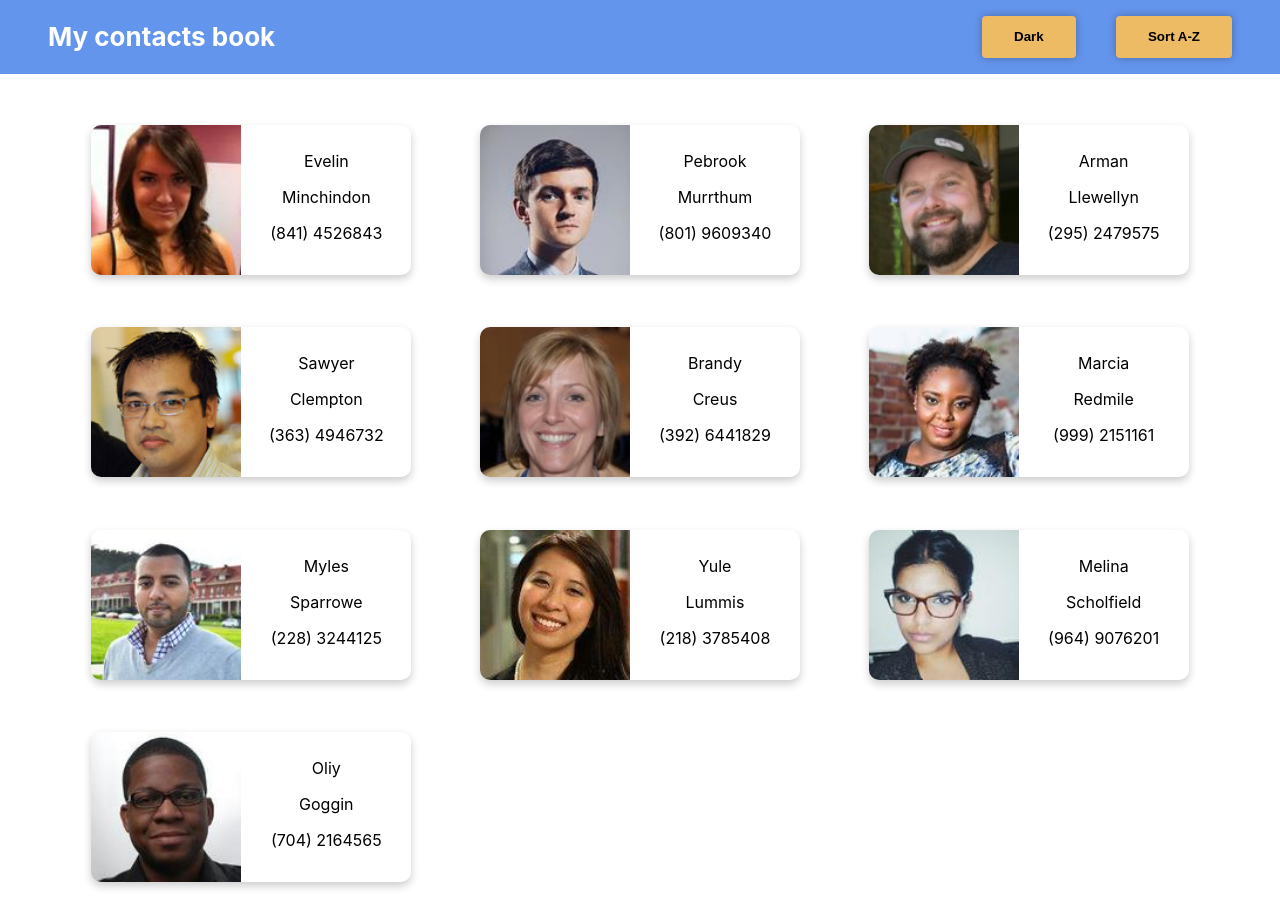
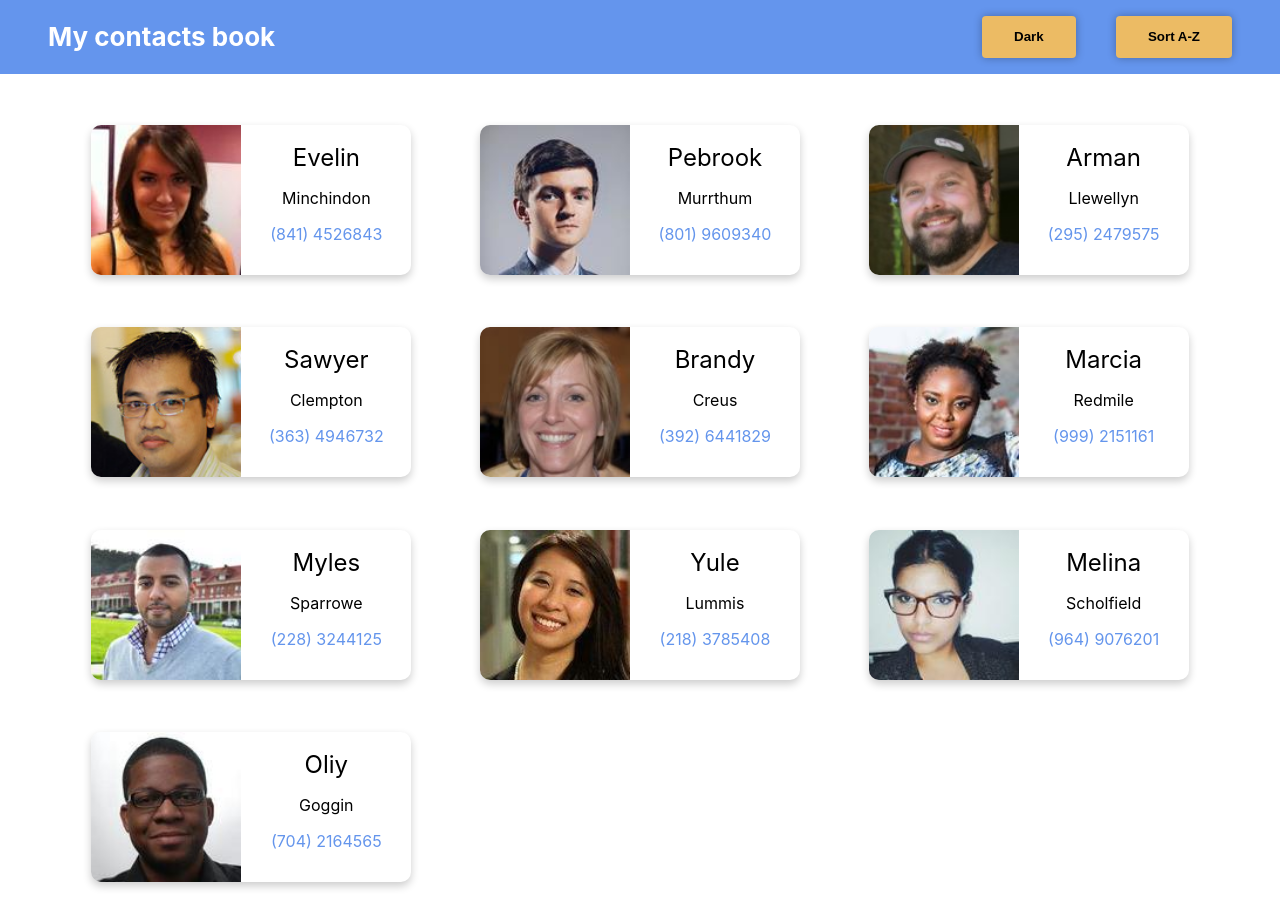
Before and after one commit to TbcProjects/TBC-React-challenge, a React (Create React App) app: page / in a window 1280 px wide. Built offline with nearby package versions, Linux system fonts and the light colour scheme.

Commit message:
adds contact card details classes

```diff
--- a/src/components/ContactCard/ContactCard.js
+++ b/src/components/ContactCard/ContactCard.js
@@ -29,9 +29,9 @@ const ContactCard = ({ data, variant }) => {
           variant === "modal" ? "card-content--modal" : ""
         } `}
       >
-        <p>{first_name}</p>
+        <p className="contact-first-name">{first_name}</p>
         <p>{last_name}</p>
-        <p>{phone}</p>
+        <p className="contact-phone">{phone}</p>
       </div>
     </div>
   );
```
